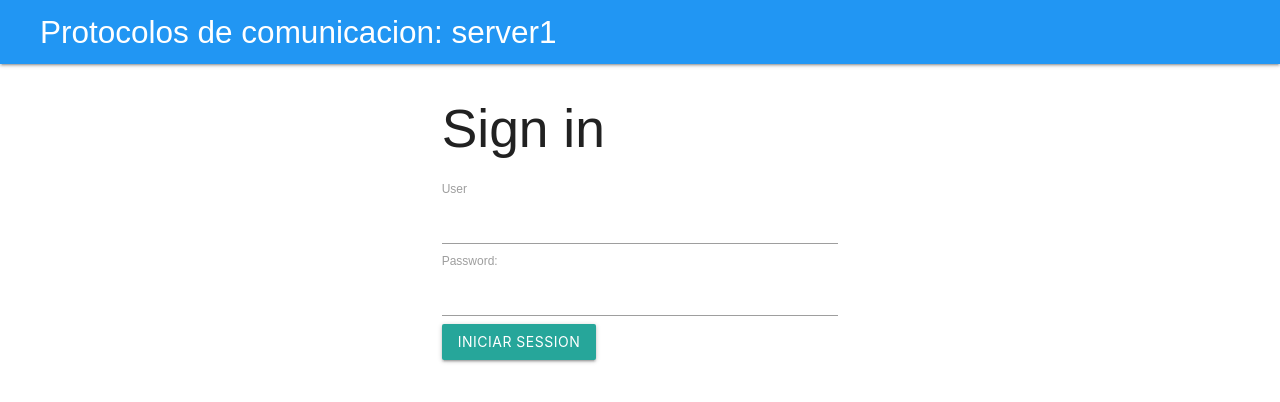
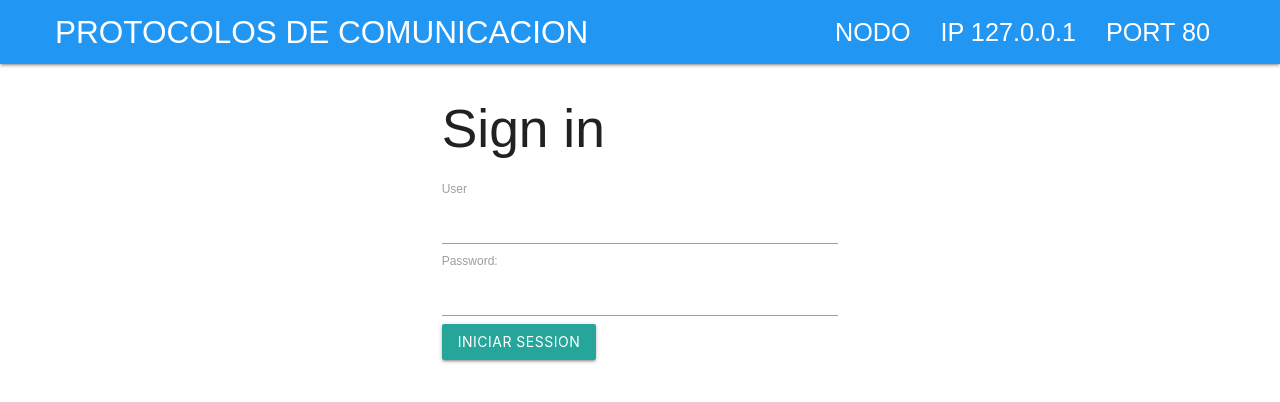
Before and after one commit to fernnx2/sessionbalancer, a PHP site: page / in a window 1280 px wide. Shown: the top 402 px of the page. Run offline with PHP 8.4, Linux system fonts and the light colour scheme.

Commit message:
initial commit

```diff
--- a/header.php
+++ b/header.php
@@ -6,13 +6,19 @@
 	<link rel="stylesheet" type="text/css" href="/sessionbalancer/assets/css/materialize.css" />
         </head>
 
-        <body>
+<body>
 
-  <nav class="blue">
-    <div class="ed-container nav-wrapper blue">
-      <a href="#" class="brand-logo">Protocolos de comunicacion: server1</a>
-      <ul id="nav-mobile" class="right hide-on-med-and-down">
-
+<nav class="blue">
+<div class="ed-container">
+<div class="ed-item">
+    <div class="nav-wrapper blue">
+      <a href="#" class="ed-item brand-logo">PROTOCOLOS DE COMUNICACION</a>
+      <ul id="nav-mobile" class=" right hide-on-med-and-down">
+        <li><a href="" class="flow-text active"><?php echo "NODO " ;?></a></li>
+        <li><a href="" class="flow-text active" ><?php echo "IP  " . $_SERVER['SERVER_ADDR']; ?></a></li>
+        <li><a href="" class="flow-text active"><?php echo "PORT  " . $_SERVER['SERVER_PORT']; ?></a></li>
       </ul>
     </div>
+</div>
+</div>
   </nav>
```
